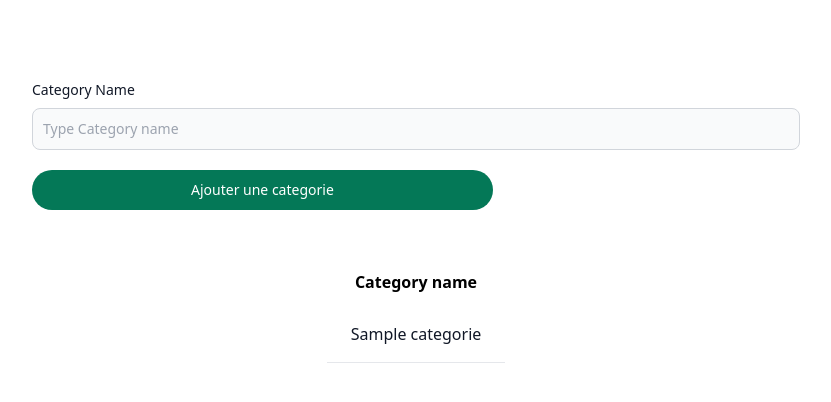
After one commit to IsmailOuali/O-PEP, a PHP site: page /categorie-admin.php in a window 1280 px wide. The commit adds this page. Shown: the top 402 px of the page, without its empty margins (224-1055 px from the left). Run offline with PHP 8.4, Linux system fonts and the light colour scheme; tables that the repository leaves empty or names only in its code hold one stand-in row (values such as "Sample post").

Commit message:
Completion de ajout categorie

```diff
--- /dev/null
+++ b/categorie-admin.php
@@ -0,0 +1,76 @@
+<?php
+include 'config.php';
+if (@$_POST['Addcategory']) {
+    $Categoryname = $_POST['Categoryname'];
+
+    $sqlcat = "INSERT into categorie (nom) values ('$Categoryname')";
+    $reqcat = mysqli_query($conn, $sqlcat);
+    header('Location: categorie-admin.php');
+
+}
+
+?>
+<!DOCTYPE html>
+<html lang="en">
+
+<head>
+    <meta charset="UTF-8">
+    <meta name="viewport" content="width=device-width, initial-scale=1.0">
+    <link href="https://cdn.jsdelivr.net/npm/tailwindcss@2.2.19/dist/tailwind.min.css" rel="stylesheet">
+
+    <title>Categorie Panel</title>
+</head>
+
+<body>
+    <div>
+
+        <form action="#" method="post">
+            <div class="pt-20 flex justify-center items-center sm:col-span-2">
+                <div class="w-3/5  sm:col-span-2">
+                    <label for="name" class="block mb-2 text-sm font-medium text-gray-900 dark:text-white">Category
+                        Name</label>
+                    <input type="text" name="Categoryname" id="name"
+                        class="bg-gray-50 border border-gray-300 text-gray-900 text-sm rounded-lg focus:ring-primary-600 focus:border-primary-600 block w-full p-2.5 dark:bg-gray-700 dark:border-gray-600 dark:placeholder-gray-400 dark:text-white dark:focus:ring-primary-500 dark:focus:border-primary-500"
+                        placeholder="Type Category name" required="">
+                    <input type="submit" name="Addcategory" value="Ajouter une categorie"
+                        class="w-3/5 mt-5 text-white bg-green-700 hover:bg-green-800 focus:outline-none focus:ring-4 focus:ring-green-300 font-medium rounded-full text-sm px-5 py-2.5 text-center me-2 mb-2 dark:bg-green-600 dark:hover:bg-green-700 dark:focus:ring-green-800"
+                        value="Ajouter une categorie">
+                </div>
+        </form>
+    </div>
+    <tr>
+        <div class="flex justify-center items-center pt-10">
+            <table>
+
+                <thead>
+
+                    <th scope="col" class="px-6 py-3">
+                        Category name
+                    </th>
+                </thead>
+    </tr>
+    <?php
+    $sqlcat2 = "SELECT * from categorie";
+    $reqcat2 = mysqli_query($conn, $sqlcat2);
+
+    while ($rowcat = mysqli_fetch_row($reqcat2)) {
+
+        ?>
+        <tbody>
+
+            <tr
+                class="odd:bg-white odd:dark:bg-gray-900 even:bg-gray-50 even:dark:bg-gray-800 border-b dark:border-gray-700">
+                <td scope="row" class="px-6 py-4 font-medium text-gray-900 whitespace-nowrap dark:text-white">
+                    <?php echo $rowcat['1']; ?>
+                </td>
+                <?php
+    }
+    ?>
+        </tr>
+    </tbody>
+    </table>
+    </div>
+
+</body>
+
+</html>
--- a/file.sql
+++ b/file.sql
@@ -45,6 +45,12 @@ CREATE TABLE plante
     id_cat int,
     PRIMARY KEY(id),
     FOREIGN KEY (id_cat) REFERENCES categorie (id)
+)
+
+CREATE TABLE panier(
+    id int PRIMARY KEY AUTO_INCREMENT,
+    id_user int,
+    FOREIGN KEY (id_user) REFERENCES users(id)
 )
 
 
```
Also changed, not shown: nav-admin.php (+24 -7 lines), produit-admin.php (+3 -5 lines).
